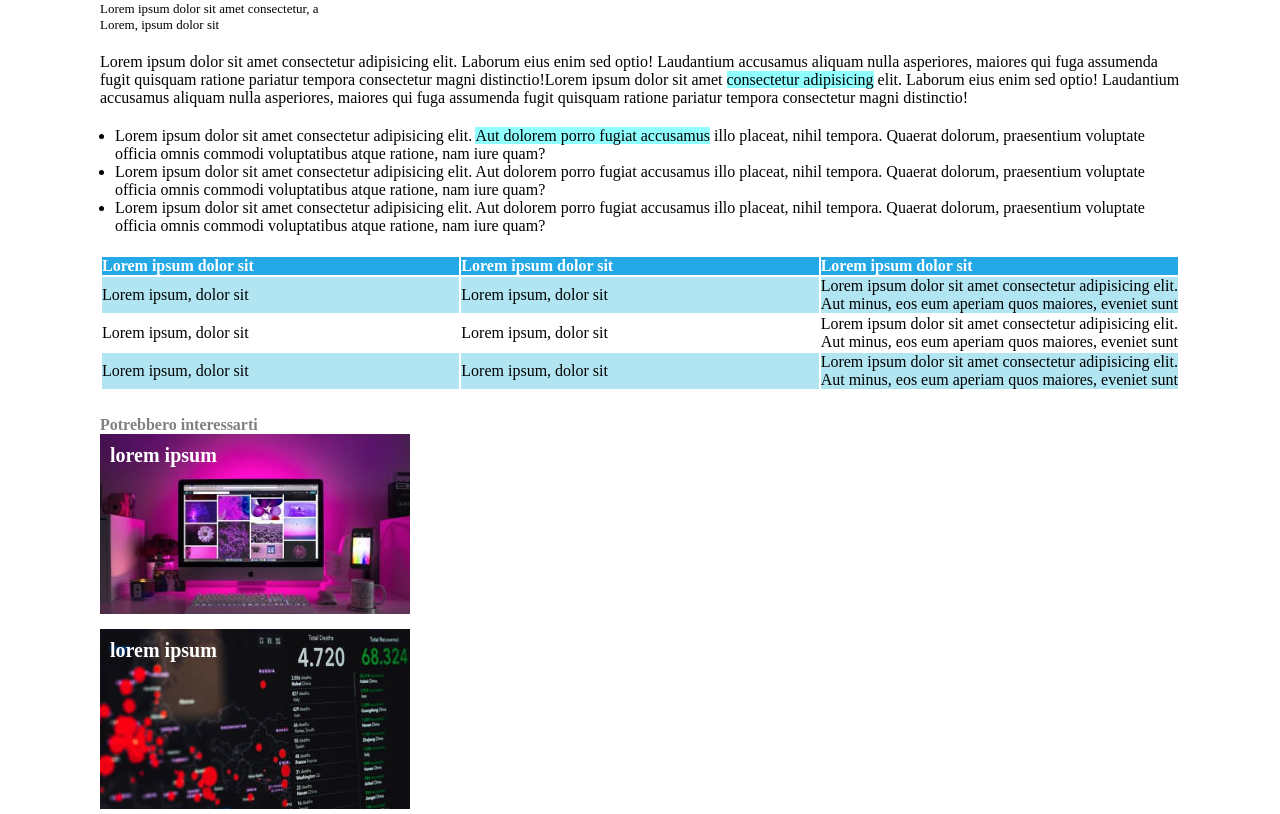
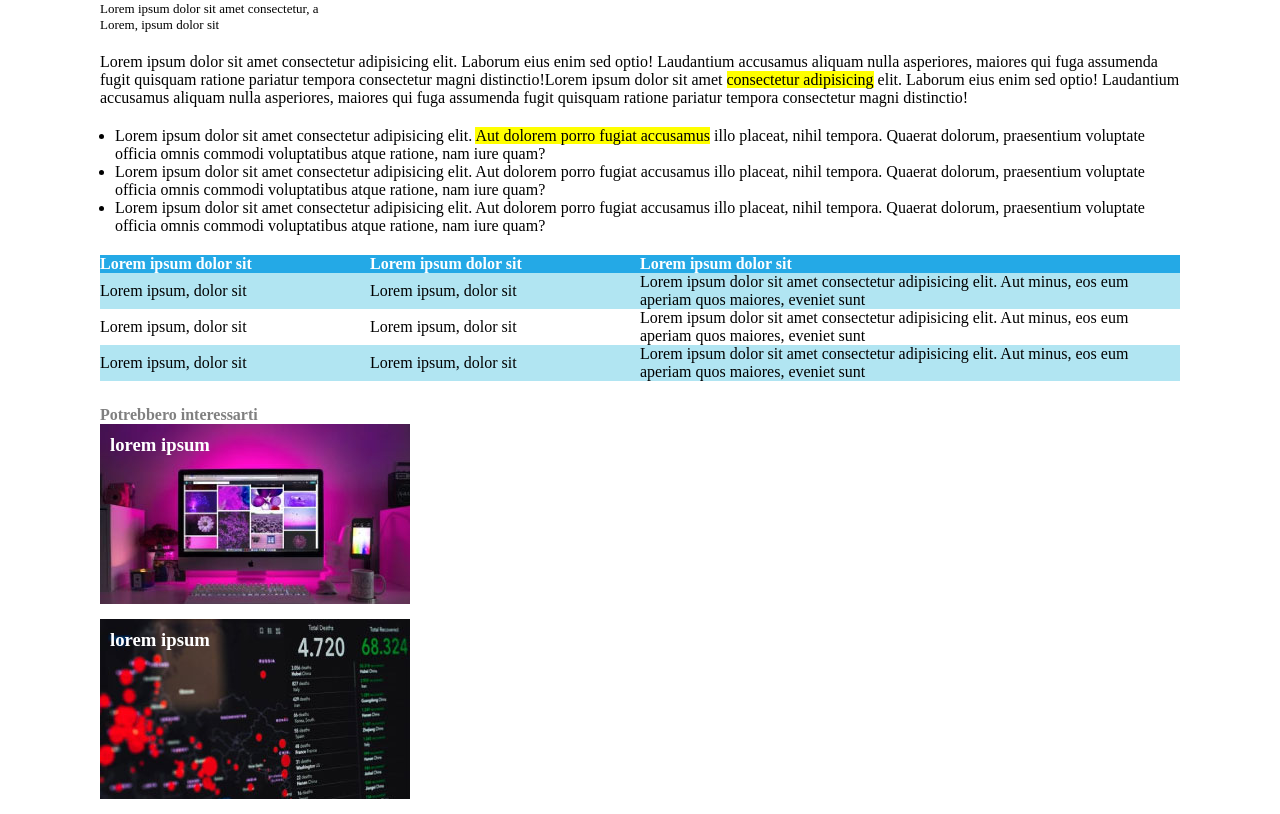
Before and after one commit to GiacWebDev/html-css-booleaner, a plain HTML site: page BONUS/index.html in a window 1280 px wide. Shown: the part 600-1414 px from the top of the page. Drawn offline with Linux system fonts and the light colour scheme.

Commit message:
esercizio Corretto (BONUS)

```diff
--- a/BONUS/CSS/style.css
+++ b/BONUS/CSS/style.css
@@ -3,6 +3,9 @@
   margin: 0;
 }
 
+.mark{
+  background-color: yellow;
+}
 
 /* header */
 
@@ -26,50 +29,55 @@ header img{
 /* First Block = Text + Img */
 
 
-h1{
+main h1{
   font-size: 40px;
   padding-top: 20px;
   padding-bottom: 5px;
 }
 
-.images{
+main .name p{
+  color: grey;
+}
+
+.name span{
+  color: #24A9E6;
+}
+
+main .images{
   padding-top: 20px;
 }
 
-.images p{
+main .images p{
   font-size: 13px;
 }
 
-mark{
-  background-color: #8FFFFF;
-}
-
-.center-text, ul{
+main .center-text, ul{
   padding-top: 20px;
 }
 
-ul{
+main ul{
   margin-left: 15px;
 }
 
 /* tabella */
 
-table{
+main table{
   width: 100%;
   text-align: left;
   margin-top: 20px;
+  border-collapse: collapse;
 }
 
-th{
+main table thead{
   background-color: #24A9E6;
   color: white;
 }
 
-.tab{
-  width: 33%;
+main table .tab-end{
+  width: 50%;
 }
 
-.tab-color{
+main tbody .tab-color{
   background-color: #B1E5F2;
 }
 
@@ -79,33 +87,22 @@ footer{
   margin-top: 25px;
 }
 
-.computer_image{
-  background-image: url(../../img/monitor.jpg);
+
+.image-box{
   width: 300px;
   height: 170px;
   padding-top: 10px;
   padding-left: 10px;
   margin-bottom: 15px;
+  color: white;
 }
 
-.computer_image p{
-  color: white;
-  font-weight: 800;
-  font-size: 20px;
+#monitor{
+  background-image: url(../../img/monitor.jpg);
 }
 
-.data_image{
+#data_image{
   background-image: url(../../img/graph.jpg);
-  width: 300px;
-  height: 170px;
-  padding-top: 10px;
-  padding-left: 10px;
-}
-
-.data_image p{
-  color: white;
-  font-weight: 800;
-  font-size: 20px;
 }
 
 footer p{
--- a/BONUS/index.html
+++ b/BONUS/index.html
@@ -17,8 +17,10 @@
   <main>
     <div class="top-block">
       <h1>Lorem ipsum dolor sit amet consectetur adipisicing elit.</h1>
-      <p>Scritto da <a href="#">Booleaner</a></p>
-      <p>14/02/2023</p>
+      <div class="name">
+        <p>Scritto da <span>Booleaner</span></p>
+        <p>14/02/2023</p>
+      </div>
       <!-- immagini -->
       <div class="images">
         <img src="../img/tim-1.jpg" alt="tim-1">
@@ -30,10 +32,10 @@
 
     <!-- testo con lista non numerata -->
     <div class="center-text">
-      <p>Lorem ipsum dolor sit amet consectetur adipisicing elit. Laborum eius enim sed optio! Laudantium accusamus aliquam nulla asperiores, maiores qui fuga assumenda fugit quisquam ratione pariatur tempora consectetur magni distinctio!Lorem ipsum dolor sit amet <mark>consectetur adipisicing</mark> elit. Laborum eius enim sed optio! Laudantium accusamus aliquam nulla asperiores, maiores qui fuga assumenda fugit quisquam ratione pariatur tempora consectetur magni distinctio!</p>
+      <p>Lorem ipsum dolor sit amet consectetur adipisicing elit. Laborum eius enim sed optio! Laudantium accusamus aliquam nulla asperiores, maiores qui fuga assumenda fugit quisquam ratione pariatur tempora consectetur magni distinctio!Lorem ipsum dolor sit amet <span class="mark">consectetur adipisicing</span> elit. Laborum eius enim sed optio! Laudantium accusamus aliquam nulla asperiores, maiores qui fuga assumenda fugit quisquam ratione pariatur tempora consectetur magni distinctio!</p>
 
       <ul>
-        <li>Lorem ipsum dolor sit amet consectetur adipisicing elit. <mark>Aut dolorem porro fugiat accusamus</mark> illo placeat, nihil tempora. Quaerat dolorum, praesentium voluptate officia omnis commodi voluptatibus atque ratione, nam iure quam?</li>
+        <li>Lorem ipsum dolor sit amet consectetur adipisicing elit. <span class="mark">Aut dolorem porro fugiat accusamus</span> illo placeat, nihil tempora. Quaerat dolorum, praesentium voluptate officia omnis commodi voluptatibus atque ratione, nam iure quam?</li>
         <li>Lorem ipsum dolor sit amet consectetur adipisicing elit. Aut dolorem porro fugiat accusamus illo placeat, nihil tempora. Quaerat dolorum, praesentium voluptate officia omnis commodi voluptatibus atque ratione, nam iure quam?</li>
         <li>Lorem ipsum dolor sit amet consectetur adipisicing elit. Aut dolorem porro fugiat accusamus illo placeat, nihil tempora. Quaerat dolorum, praesentium voluptate officia omnis commodi voluptatibus atque ratione, nam iure quam?</li>
       </ul>
@@ -44,27 +46,27 @@
       <table>
         <thead>
           <tr>
-            <th class="tab">Lorem ipsum dolor sit</th>
-            <th class="tab">Lorem ipsum dolor sit</th>
-            <th class="tab">Lorem ipsum dolor sit</th>
+            <th>Lorem ipsum dolor sit</th>
+            <th>Lorem ipsum dolor sit</th>
+            <th class="tab-end">Lorem ipsum dolor sit</th>
           </tr>
         </thead>
 
         <tbody>
-          <tr>
-            <td class="tab tab-color">Lorem ipsum, dolor sit</td>
-            <td class="tab tab-color"> Lorem ipsum, dolor sit</td>
-            <td class="tab tab-color">Lorem ipsum dolor sit amet consectetur adipisicing elit. Aut minus, eos eum aperiam quos maiores, eveniet sunt </td>
+          <tr class="tab-color">
+            <td>Lorem ipsum, dolor sit</td>
+            <td> Lorem ipsum, dolor sit</td>
+            <td>Lorem ipsum dolor sit amet consectetur adipisicing elit. Aut minus, eos eum aperiam quos maiores, eveniet sunt </td>
           </tr>
           <tr>
-            <td class="tab">Lorem ipsum, dolor sit</td>
-            <td class="tab"> Lorem ipsum, dolor sit</td>
-            <td class="tab">Lorem ipsum dolor sit amet consectetur adipisicing elit. Aut minus, eos eum aperiam quos maiores, eveniet sunt </td>
+            <td>Lorem ipsum, dolor sit</td>
+            <td> Lorem ipsum, dolor sit</td>
+            <td>Lorem ipsum dolor sit amet consectetur adipisicing elit. Aut minus, eos eum aperiam quos maiores, eveniet sunt </td>
           </tr>
-          <tr>
-            <td class="tab tab-color">Lorem ipsum, dolor sit</td>
-            <td class="tab tab-color"> Lorem ipsum, dolor sit</td>
-            <td class="tab tab-color">Lorem ipsum dolor sit amet consectetur adipisicing elit. Aut minus, eos eum aperiam quos maiores, eveniet sunt </td>
+          <tr class="tab-color">
+            <td>Lorem ipsum, dolor sit</td>
+            <td> Lorem ipsum, dolor sit</td>
+            <td>Lorem ipsum dolor sit amet consectetur adipisicing elit. Aut minus, eos eum aperiam quos maiores, eveniet sunt </td>
           </tr>
         </tbody>
       </table>
@@ -74,11 +76,11 @@
 
   <footer>
     <p>Potrebbero interessarti</p>
-    <div class="computer_image">
-      <p>lorem ipsum</p>
+    <div class="image-box" id="monitor">
+      <h3>lorem ipsum</h3>
     </div>
-    <div class="data_image">
-      <p>lorem ipsum</p>
+    <div class="image-box" id="data_image">
+      <h3>lorem ipsum</h3>
     </div>
   </footer>
 
```
Also changed, not shown: 1 other file.
